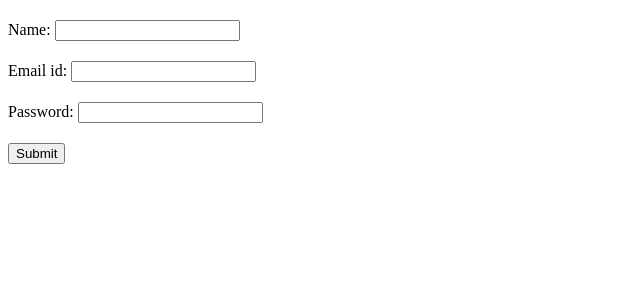
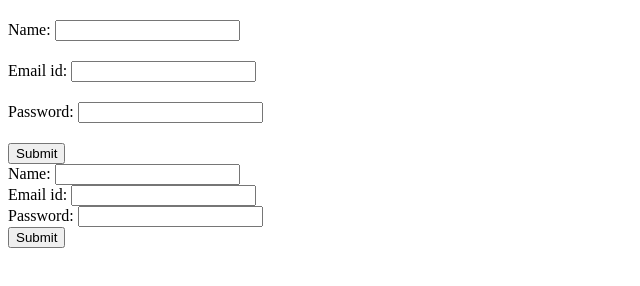
Before and after one commit to vipulmantri28/form-validation, a plain HTML site: page index.html in a window 1280 px wide. Shown: the whole page, without its empty margins (0-640 px from the left). Drawn offline with Linux system fonts and the light colour scheme.

Commit message:
second form added

```diff
--- a/index.html
+++ b/index.html
@@ -27,6 +27,25 @@
             </div>
         </form>
     </div>
+    <div>
+        <form id="form1" action="/">
+            <div>
+                <label for="name">Name:</label>
+                <input type="text" name="name" id="name1">
+            </div>
+            <div>
+                <label for="email">Email id:</label>
+                <input type="email" name="email" id="email1">
+            </div>
+            <div>
+                <label for="password">Password:</label>
+                <input type="password" name="password" id="password1">
+            </div>
+            <div>
+                <input type="submit">
+            </div>
+        </form>
+    </div>
     <script src="script.js"></script>
 </body>
 </html>
--- a/script.js
+++ b/script.js
@@ -22,3 +22,5 @@ let formValidation = function(form, els) {
 }
 
 let validate = new formValidation("#form", ["#name", "#email", "#password"])
+
+let validate1 = new formValidation("#form1", ["#name1", "#email1"])
```
